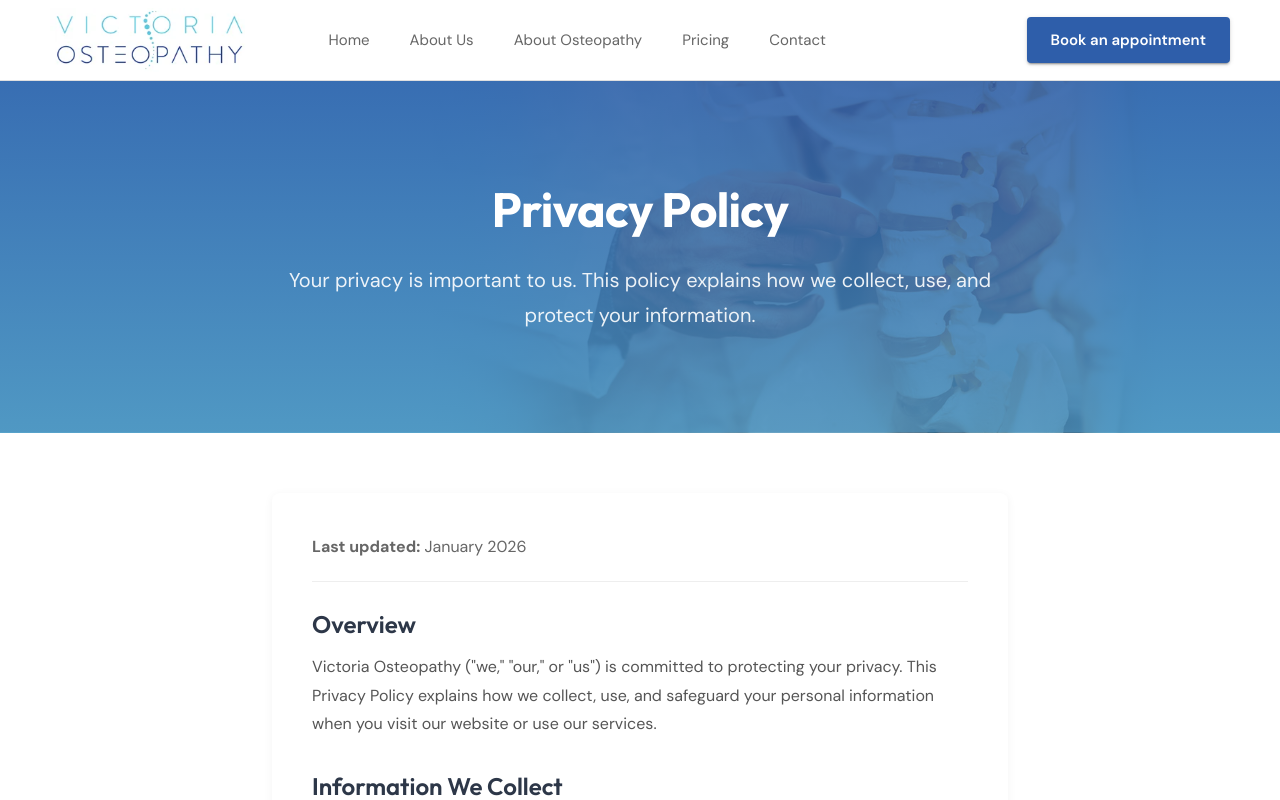
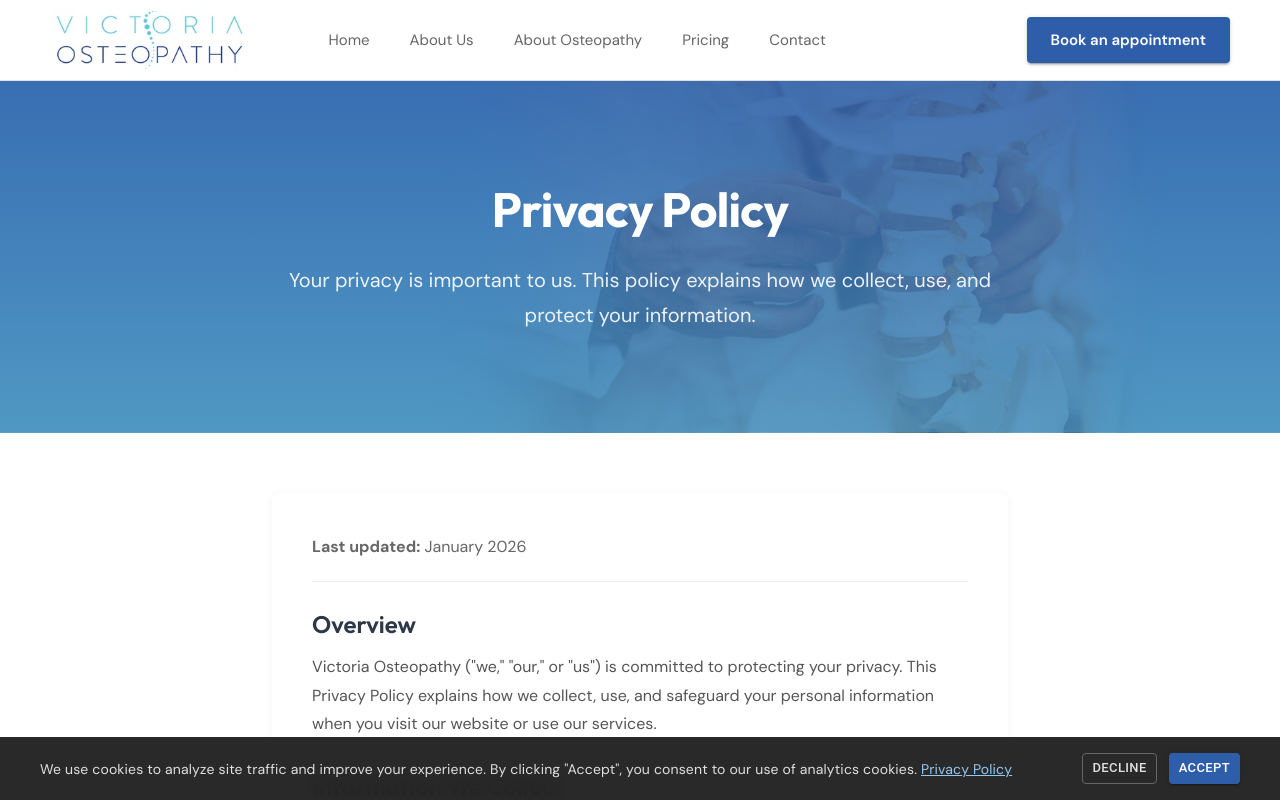
Before and after one commit to guillaumebaud/victoria-osteopathy-2, a Next.js app: page /privacy-policy in a window 1280 px wide. Shown: the top 800 px of the page. Built offline with nearby package versions, Linux system fonts and the light colour scheme.

Commit message:
fixed image size warnings and added cookie gated consent for GA

```diff
--- a/public/main-assets/css/style.css
+++ b/public/main-assets/css/style.css
@@ -178,7 +178,6 @@ button {
 
 img {
   border: none;
-  max-width: 100%;
 }
 
 
--- a/src/app/(home)/About.jsx
+++ b/src/app/(home)/About.jsx
@@ -11,7 +11,7 @@ const About = () => {
                     <div className="col-xl-6">
                         <div className="about-thumb2 mb-60 mb-xl-0">
                             <div className="about-thumb">
-                                <Image src="/assets/michael_dennis_portrait.webp" alt="Michael Dennis - Osteopathic Manual Practitioner" width={500} height={600} />
+                                <Image src="/assets/michael_dennis_portrait.webp" alt="Michael Dennis - Osteopathic Manual Practitioner" width={500} height={600} style={{ width: "auto", height: "auto" }} />
                             </div>
                         </div>
                     </div>
--- a/src/app/(home)/LocationCards.jsx
+++ b/src/app/(home)/LocationCards.jsx
@@ -112,6 +112,7 @@ const LocationCards = () => {
                       alt="JaneApp Logo"
                       width={80}
                       height={24}
+                      style={{ width: "auto", height: "auto" }}
                       className="janeapp-logo"
                     />
                     <p className="janeapp-text">
@@ -205,6 +206,7 @@ const LocationCards = () => {
                       alt="JaneApp Logo"
                       width={80}
                       height={24}
+                      style={{ width: "auto", height: "auto" }}
                       className="janeapp-logo"
                     />
                     <p className="janeapp-text">
--- /dev/null
+++ b/src/app/_components/CookieConsent.jsx
@@ -0,0 +1,129 @@
+"use client";
+import { useState, useEffect } from "react";
+import Script from "next/script";
+import { Button, Box, Typography } from "@mui/material";
+
+const GA_MEASUREMENT_ID = "G-XXXXXXXXXX"; // Replace with your actual ID
+
+const CookieConsent = () => {
+  const [consent, setConsent] = useState(null); // null = not yet checked, 'accepted', 'declined'
+  const [visible, setVisible] = useState(false);
+
+  useEffect(() => {
+    // Check localStorage for existing consent
+    const storedConsent = localStorage.getItem("cookie-consent");
+    if (storedConsent) {
+      setConsent(storedConsent);
+    } else {
+      // Show banner after a short delay for smoother UX
+      setTimeout(() => setVisible(true), 1000);
+    }
+  }, []);
+
+  const handleAccept = () => {
+    localStorage.setItem("cookie-consent", "accepted");
+    setConsent("accepted");
+    setVisible(false);
+  };
+
+  const handleDecline = () => {
+    localStorage.setItem("cookie-consent", "declined");
+    setConsent("declined");
+    setVisible(false);
+  };
+
+  return (
+    <>
+      {/* Only load Google Analytics if user accepted */}
+      {consent === "accepted" && (
+        <>
+          <Script
+            src={`https://www.googletagmanager.com/gtag/js?id=${GA_MEASUREMENT_ID}`}
+            strategy="afterInteractive"
+          />
+          <Script id="google-analytics" strategy="afterInteractive">
+            {`
+              window.dataLayer = window.dataLayer || [];
+              function gtag(){dataLayer.push(arguments);}
+              gtag('js', new Date());
+              gtag('config', '${GA_MEASUREMENT_ID}');
+            `}
+          </Script>
+        </>
+      )}
+
+      {/* Cookie Banner */}
+      {visible && (
+        <Box
+          sx={{
+            position: "fixed",
+            bottom: 0,
+            left: 0,
+            right: 0,
+            backgroundColor: "rgba(30, 30, 30, 0.95)",
+            backdropFilter: "blur(10px)",
+            color: "#fff",
+            py: 2,
+            px: 3,
+            zIndex: 9999,
+            animation: "slideUp 0.3s ease-out",
+            "@keyframes slideUp": {
+              from: { transform: "translateY(100%)" },
+              to: { transform: "translateY(0)" },
+            },
+          }}
+        >
+          <Box
+            sx={{
+              maxWidth: "1200px",
+              mx: "auto",
+              display: "flex",
+              flexDirection: { xs: "column", md: "row" },
+              alignItems: { xs: "stretch", md: "center" },
+              justifyContent: "space-between",
+              gap: 2,
+            }}
+          >
+            <Typography variant="body2" sx={{ color: "#e0e0e0", flex: 1 }}>
+              We use cookies to analyze site traffic and improve your experience.
+              By clicking "Accept", you consent to our use of analytics cookies.{" "}
+              <a
+                href="/privacy-policy"
+                style={{ color: "#90caf9", textDecoration: "underline" }}
+              >
+                Privacy Policy
+              </a>
+            </Typography>
+            <Box sx={{ display: "flex", gap: 1.5, flexShrink: 0 }}>
+              <Button
+                variant="outlined"
+                size="small"
+                onClick={handleDecline}
+                sx={{
+                  color: "#e0e0e0",
+                  borderColor: "#666",
+                  "&:hover": { borderColor: "#999", backgroundColor: "rgba(255,255,255,0.05)" },
+                }}
+              >
+                Decline
+              </Button>
+              <Button
+                variant="contained"
+                size="small"
+                onClick={handleAccept}
+                sx={{
+                  backgroundColor: "#2E5EAA",
+                  "&:hover": { backgroundColor: "#3d6fbb" },
+                }}
+              >
+                Accept
+              </Button>
+            </Box>
+          </Box>
+        </Box>
+      )}
+    </>
+  );
+};
+
+export default CookieConsent;
--- a/src/app/_components/CustomFooter.jsx
+++ b/src/app/_components/CustomFooter.jsx
@@ -10,8 +10,8 @@ const CustomFooter = () => {
           <div className="row">
             {/* Logo and Practice Info */}
             <div className="col-lg-4 col-md-6 mb-4 mb-lg-0">
-              <div className="custom-footer-logo">
-                <Image src="/assets/footerlogo.webp" alt="Victoria Osteopathy" width={150} height={50} />
+              <div className="custom-footer-logo" style={{ position: "relative", width: 150, height: 50 }}>
+                <Image src="/assets/footerlogo.webp" alt="Victoria Osteopathy" fill sizes="150px" style={{ objectFit: "contain" }} />
               </div>
               <p className="custom-footer-text">
                 Professional osteopathic care in Victoria, BC. Helping you achieve optimal health and wellness.
--- a/src/app/layout.js
+++ b/src/app/layout.js
@@ -1,7 +1,7 @@
-import Script from "next/script";
 import { DM_Sans, Outfit } from "next/font/google";
 import "~/public/main-assets/css/fonts.css";
 import ThemeProvider from "./_components/ThemeProvider";
+import CookieConsent from "./_components/CookieConsent";
 
 const dmSans = DM_Sans({
   subsets: ["latin"],
@@ -16,9 +16,6 @@ const outfit = Outfit({
   variable: "--font-outfit",
   display: "swap",
 });
-
-// Google Analytics Measurement ID - Replace with your actual ID
-const GA_MEASUREMENT_ID = "G-XXXXXXXXXX";
 
 const siteUrl = "https://victoriaosteopathy.ca/victoria-osteopathy";
 
@@ -147,30 +144,16 @@ export default function RootLayout({ children }) {
   return (
     <html lang="en" className={`${dmSans.variable} ${outfit.variable}`}>
       <head>
-        {/* Preload LCP hero image for faster discovery */}
-        <link rel="preload" as="image" href="/assets/prodslider.webp" fetchPriority="high" type="image/webp" />
         <script
           type="application/ld+json"
           dangerouslySetInnerHTML={{ __html: JSON.stringify(jsonLd) }}
         />
       </head>
       <body>
-        {/* Google Analytics */}
-        <Script
-          src={`https://www.googletagmanager.com/gtag/js?id=${GA_MEASUREMENT_ID}`}
-          strategy="afterInteractive"
-        />
-        <Script id="google-analytics" strategy="afterInteractive">
-          {`
-            window.dataLayer = window.dataLayer || [];
-            function gtag(){dataLayer.push(arguments);}
-            gtag('js', new Date());
-            gtag('config', '${GA_MEASUREMENT_ID}');
-          `}
-        </Script>
         <ThemeProvider>
           {children}
         </ThemeProvider>
+        <CookieConsent />
       </body>
     </html>
   );
```
